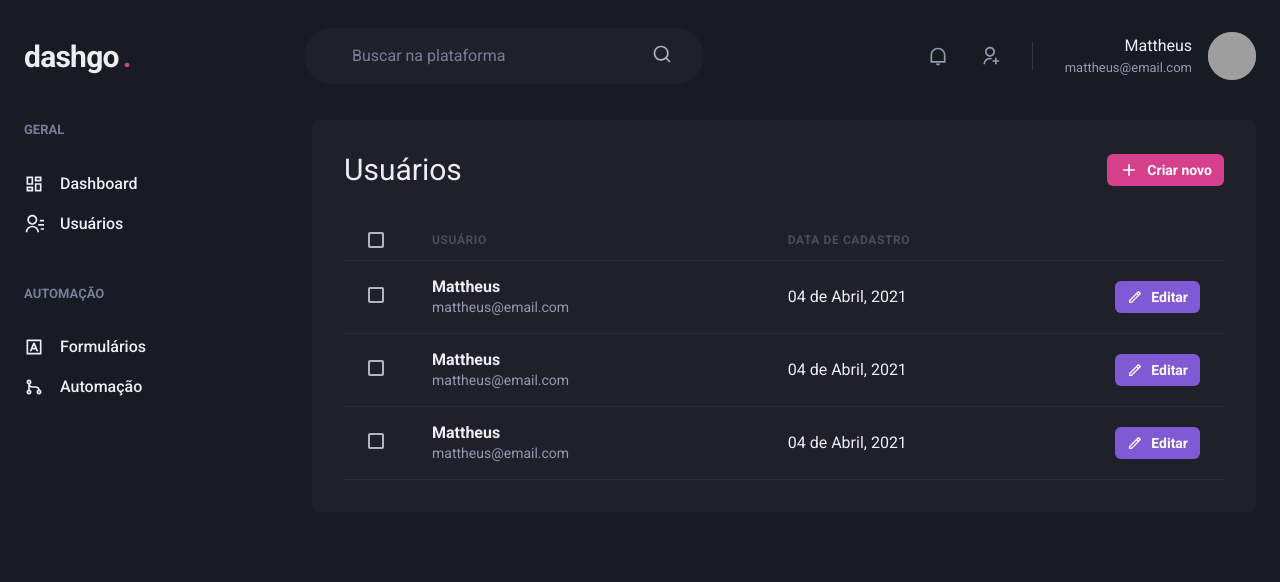
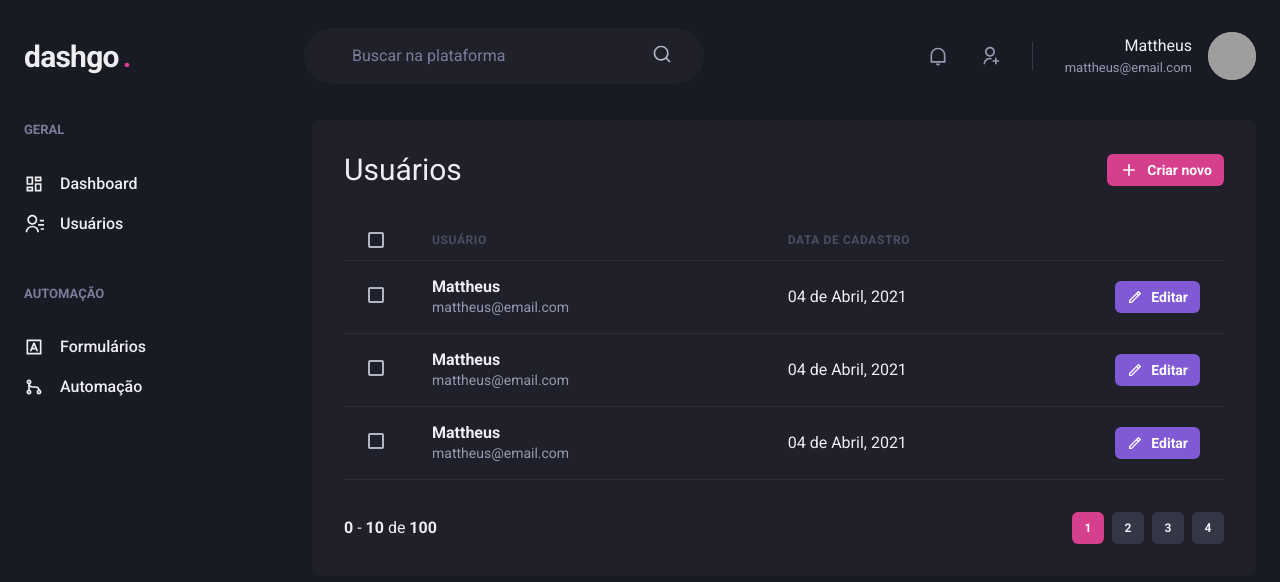
Before and after one commit to mattheuseinloft/dashgo, a Next.js app: page /users in a window 1280 px wide. Shown: the top 582 px of the page. Built offline with nearby package versions, Linux system fonts and the light colour scheme; grey boxes are pictures that could not be loaded.

Commit message:
feat(components/Pagination): add Pagination component

```diff
--- /dev/null
+++ b/src/components/Pagination.tsx
@@ -0,0 +1,65 @@
+import { Stack, Button, Box } from "@chakra-ui/react";
+
+export function Pagination() {
+  return (
+    <Stack
+      direction="row"
+      spacing="6"
+      mt="8"
+      justify="space-between"
+      align="center"
+    >
+      <Box>
+        <strong>0</strong> - <strong>10</strong> de <strong>100</strong>
+      </Box>
+      <Stack direction="row" spacing="2">
+        <Button
+          size="sm"
+          fontSize="xs"
+          width="4"
+          colorScheme="pink"
+          disabled
+          _disabled={{
+            bg: 'pink.500',
+            cursor: 'default',
+          }}
+        >
+          1
+        </Button>
+        <Button
+          size="sm"
+          fontSize="xs"
+          width="4"
+          bg="gray.700"
+          _hover={{
+            bg: 'gray.500'
+          }}
+        >
+          2
+        </Button>
+        <Button
+          size="sm"
+          fontSize="xs"
+          width="4"
+          bg="gray.700"
+          _hover={{
+            bg: 'gray.500'
+          }}
+        >
+          3
+        </Button>
+        <Button
+          size="sm"
+          fontSize="xs"
+          width="4"
+          bg="gray.700"
+          _hover={{
+            bg: 'gray.500'
+          }}
+        >
+          4
+        </Button>
+      </Stack>
+    </Stack>
+  );
+}
--- a/src/pages/users/index.tsx
+++ b/src/pages/users/index.tsx
@@ -17,6 +17,7 @@
 
 import { Header } from "../../components/Header";
 import { Sidebar } from "../../components/Sidebar";
+import { Pagination } from "../../components/Pagination";
 
 export default function UserList() {
   return (
@@ -124,6 +125,8 @@
               </Tr>
             </Tbody>
           </Table>
+
+          <Pagination />
         </Box>
       </Flex>
     </Box>
```
